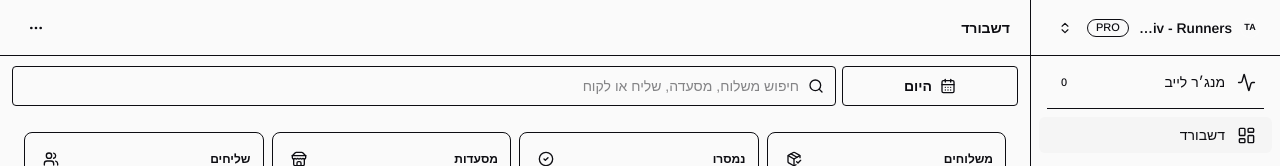
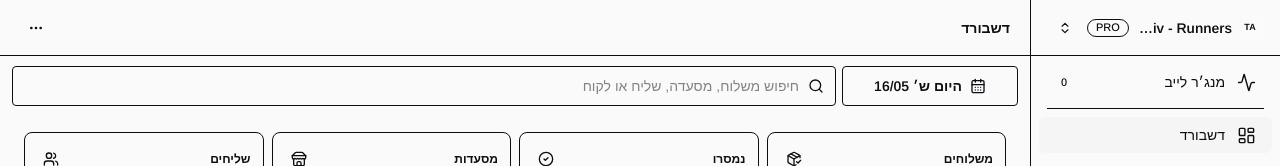
Before and after one commit to UxNinja360/sendi-system-demo, a React (Vite) app: page /dashboard in a window 1280 px wide. Shown: the top 166 px of the page. Built offline with nearby package versions, Linux system fonts and the light colour scheme; sample sign-in values are in the browser's storage.

Commit message:
Show weekday in today's date label

```diff
--- a/src/app/components/common/toolbar-date-picker.tsx
+++ b/src/app/components/common/toolbar-date-picker.tsx
@@ -66,8 +66,11 @@ const DAY_LABELS = ['א׳', 'ב׳', 'ג׳', 'ד׳', 'ה׳', 'ו׳', 'ש׳'];
 const formatDayLabel = (date: Date) =>
   `יום ${DAY_LABELS[date.getDay()]} ${pad(date.getDate())}/${pad(date.getMonth() + 1)}`;
 
+const formatTodayLabel = (date: Date) =>
+  `היום ${DAY_LABELS[date.getDay()]} ${pad(date.getDate())}/${pad(date.getMonth() + 1)}`;
+
 const formatSelectedDayLabel = (date: Date) =>
-  toDateKey(date) === toDateKey(new Date()) ? 'היום' : formatDayLabel(date);
+  toDateKey(date) === toDateKey(new Date()) ? formatTodayLabel(date) : formatDayLabel(date);
 
 const getRangeLabel = (startDate: string, endDate: string) =>
   `${parseDateKey(startDate).toLocaleDateString('he-IL', {
```
